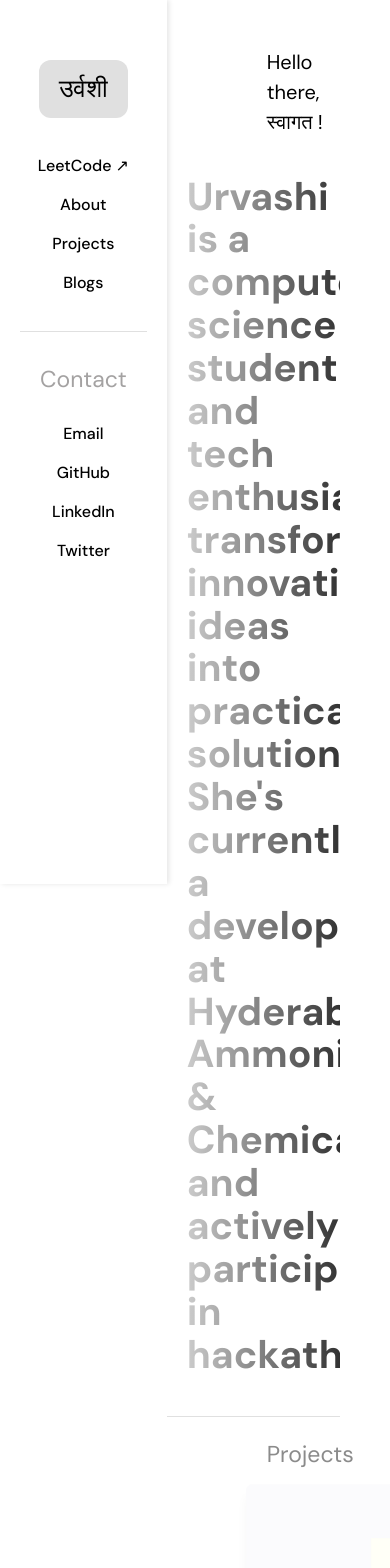
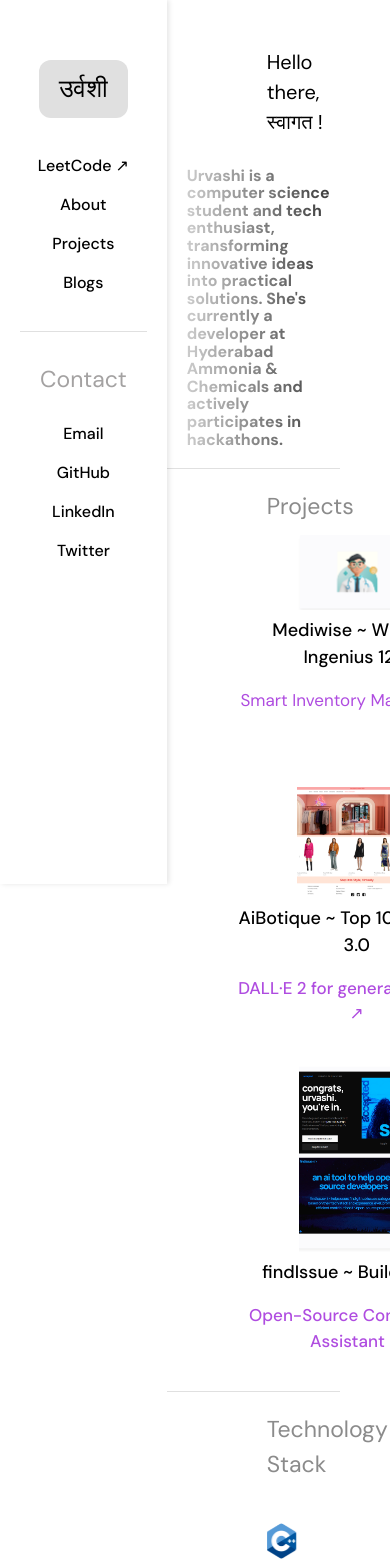
Before and after one commit to urvashii-b/Portfolio-Website, a React (Vite) app: page / in a window 390 px wide. Shown: the top 1568 px of the page. Built offline with nearby package versions, Linux system fonts and the light colour scheme.

Commit message:
added links to projects

```diff
--- a/src/Home.tsx
+++ b/src/Home.tsx
@@ -12,7 +12,6 @@
 import img8 from './assets/images/tailwind.png';
 import img9 from './assets/images/vite.png';
 import img10 from './assets/images/svelte.png';
-
 import p1 from './assets/images/mediwise.png';
 import p2 from './assets/images/emotify.png';
 import p3 from './assets/images/llmhub.png';
@@ -53,7 +52,9 @@
                 <img src={p2} alt="Emotify" width={380} height={350}/>
                 <div className="project-details">
                   <div className="project-title">Emotify | Arithemania 2.0</div>
-                  <p className='p1'>Music Recommendation System ↗</p>
+                  <p className='p1'>
+                  <a href="https://github.com/urvashii-b/Emotify" target="_blank" rel="noopener noreferrer">Music Recommendation System ↗</a>
+                  </p>
                 </div>
               </div>
 
@@ -61,7 +62,9 @@
                 <img src={p3} alt="LLM-Hub" width={400} height={200}/>
                 <div className="project-details">
                   <div className="project-title">LLM-Hub</div>
-                  <p className='p1'>Repository of Generative AI Projects ↗</p>
+                  <p className='p1'>
+                    <a href='https://github.com/urvashii-b/LLM-Hub' target="_blank" rel="noopener noreferrer">Repository of Generative AI Projects ↗</a>
+                    </p>
                 </div>
               </div>
 
@@ -70,14 +73,19 @@
                 <img src={p4} alt="AiBotique" width={380} height={350}/>
                 <div className="project-details">
                   <div className="project-title">AiBotique ~ Top 10 | Kodikon 3.0</div>
-                  <p className='p1'>DALL·E 2 for generating styles ↗</p>
+                  <p className='p1'>
+                    <a href='https://github.com/urvashii-b/ArBotique' target="_blank" rel="noopener noreferrer">DALL·E 2 for generating styles ↗</a>
+
+                  </p>
                 </div>
               </div>
               <div className="project-card">
                 <video src={p5} loop muted autoPlay playsInline width={400}></video>
                 <div className="project-details">
                   <div className="project-title">Screen Share</div>
-                  <p className='p1'>View others screens on your own ↗</p>
+                  <p className='p1'>
+                    <a href='https://github.com/urvashii-b/ScreenShare' target="_blank" rel="noopener noreferrer">View others screens on your own ↗</a>
+                    </p>
                 </div>
               </div>
 
@@ -93,21 +101,28 @@
                 <img src={p7} alt="findIssue" width={400} height={600}/>
                 <div className="project-details">
                   <div className="project-title">findIssue ~ Buildspace</div>
-                  <p className='p1'>Open-Source Contributing Assistant ↗</p>
+                  <p className='p1'>
+      <a href="https://drive.google.com/file/d/1MSmPUrZy2sKfxWuKo1GD_yoDB37ne4s2/view?usp=sharing" target="_blank" rel="noopener noreferrer">
+        Open-Source Contributing Assistant ↗
+      </a>
+    </p>
                 </div>
               </div>
               <div className="project-card">
                 <img src={p9} alt="Project 8" height={550} width={390}/>
                 <div className="project-details">
                   <div className="project-title">Kaggle Rank: 32/300</div>
-                  <p className='p1'>Stock Price Prediction ↗</p>
+                  <p className='p1'>
+                    <a href='https://github.com/urvashii-b/Stock-Price-Prediction' target="_blank" rel="noopener noreferrer">Stock Price Prediction ↗</a></p>
                 </div>
               </div>
               <div className="project-card">
                 <video src={p8} loop muted autoPlay playsInline width={400}></video>
                 <div className="project-details">
                   <div className="project-title">Royal Resolve</div>
-                  <p className='p1'>N-Queens Python Game ↗</p>
+                  <p className='p1'>
+                    <a href='https://github.com/urvashii-b/RoyalResolve' target="_blank" rel="noopener noreferrer"> N-Queens Python Game ↗</a>
+                   </p>
                 </div>
               </div>
             </div>
--- a/src/index.css
+++ b/src/index.css
@@ -78,7 +78,14 @@
   display: flex;
   animation: moveLogos 10s linear infinite; /* Adjust animation duration and timing function as needed */
 }
+.project-card .project-details a {
+  color: #AF4CE0;
+  text-decoration: none; /* Optional: removes underline from the link */
+}
 
+.project-card .project-details a:hover {
+  text-decoration: underline; /* Optional: adds underline on hover for better user experience */
+}
 /* Individual logo style */
 .tech-logo {
   width: 120px;
@@ -103,3 +110,35 @@
   font-weight: 400;
   color: black;
 }
+
+@media only screen and (max-width: 768px) {
+  .description p {
+    font-size: 16px; /* Smaller font size for smaller screens */
+  }
+
+  .projects-grid {
+    display: flex;
+    flex-direction: column;
+    gap: 20px; /* Space between project cards */
+  }
+
+  .project-card {
+    width: 60%; /* Make each project card take full width on smaller screens */
+    max-width: 60%; /* Ensure no overflow */
+  }
+
+  .project-card img,
+  .project-card video {
+    width: 50%;
+    height: auto; /* Maintain aspect ratio */
+  }
+  .tech-logo {
+    width: 60px;
+    height: auto;
+    margin: 0 10px;
+  }
+
+  h2 {
+    font-size: 20px; /* Smaller font size for phone screens */
+  }
+}
```
Also changed, not shown: src/components/NavBar/Sidebar.css (line endings or trailing spaces).
